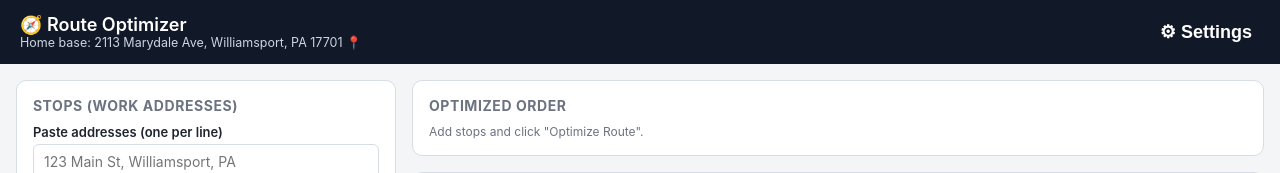
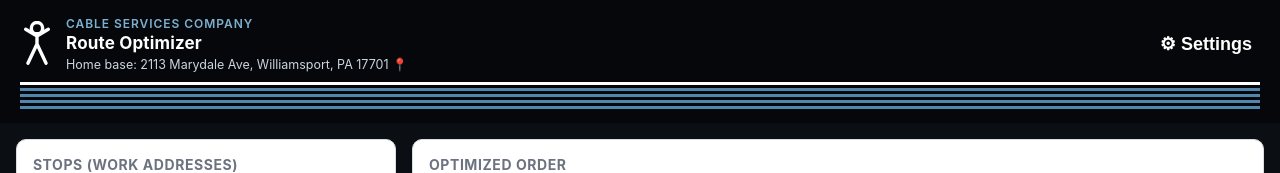
Before and after one commit to cadedcableservices-coder/route-optimizer, a plain HTML site: page index.html in a window 1280 px wide. Shown: the top 173 px of the page. Drawn offline with nearby package versions, Linux system fonts and the light colour scheme.

Commit message:
Add files via upload

```diff
--- a/index.html
+++ b/index.html
@@ -3,17 +3,21 @@
 <head>
 <meta charset="UTF-8" />
 <meta name="viewport" content="width=device-width, initial-scale=1.0" />
-<title>Route Optimizer</title>
+<title>Cable Services — Route Optimizer</title>
 <link rel="stylesheet" href="https://cdnjs.cloudflare.com/ajax/libs/leaflet/1.9.4/leaflet.min.css" />
 <style>
   :root {
-    --blue: #2563eb;
-    --blue-dark: #1d4ed8;
+    /* Cable Services Company brand palette, pulled from the flyer: near-black
+       shell, steel-blue accent, white type. */
+    --blue: #4f87ae;
+    --blue-dark: #3a6a89;
+    --blue-light: #7cb0d1;
     --green: #16a34a;
-    --gray-bg: #f4f5f7;
+    --gray-bg: #0b0e13;
     --gray-border: #d8dce3;
     --text: #1f2430;
     --muted: #6b7280;
+    --shell-black: #05070a;
   }
   * { box-sizing: border-box; }
   body {
@@ -23,17 +27,25 @@
     color: var(--text);
   }
   header {
-    background: #111827;
+    background: var(--shell-black);
     color: #fff;
-    padding: 14px 20px;
+    padding: 16px 20px 0;
     display: flex;
     align-items: center;
     justify-content: space-between;
     flex-wrap: wrap;
     gap: 8px;
   }
-  header h1 { font-size: 18px; margin: 0; font-weight: 600; }
-  header .home-line { font-size: 12.5px; color: #cbd5e1; }
+  header .brand { display: flex; align-items: center; gap: 12px; }
+  header .brand-logo { flex-shrink: 0; }
+  header .brand-text { display: flex; flex-direction: column; gap: 2px; }
+  header h1 { font-size: 17px; margin: 0; font-weight: 700; letter-spacing: 0.01em; }
+  header .app-name { font-size: 12px; color: var(--blue-light); text-transform: uppercase; letter-spacing: 0.08em; font-weight: 600; }
+  header .home-line { font-size: 12.5px; color: #cbd5e1; margin-top: 2px; }
+  .brand-stripes { background: var(--shell-black); display: flex; flex-direction: column; gap: 3px; padding: 10px 20px 14px; }
+  .brand-stripes div { height: 3px; }
+  .brand-stripes div:nth-child(1) { background: #fff; }
+  .brand-stripes div:nth-child(n+2) { background: var(--blue); }
   .layout {
     display: grid;
     grid-template-columns: 380px 1fr;
@@ -99,12 +111,14 @@
     cursor: grab;
   }
   .stop-item.dragging { opacity: 0.4; }
+  /* Hexagon badges echo the hex icon tiles on the Cable Services flyer. */
   .stop-item .num {
-    width: 22px; height: 22px;
-    border-radius: 50%;
+    width: 24px; height: 24px;
+    clip-path: polygon(25% 3%, 75% 3%, 100% 50%, 75% 97%, 25% 97%, 0% 50%);
     background: var(--blue);
     color: #fff;
     font-size: 11.5px;
+    font-weight: 700;
     display: flex; align-items: center; justify-content: center;
     flex-shrink: 0;
   }
@@ -126,7 +140,7 @@
   #settingsPanel.open { display: block; }
   .gear { background: transparent; color: #fff; font-size: 18px; padding: 4px 8px; }
   @media print {
-    header, .card:not(.print-card), #map { display: none !important; }
+    header, .brand-stripes, .card:not(.print-card), #map { display: none !important; }
     .print-card { display: block !important; border: none; }
   }
 </style>
@@ -134,12 +148,23 @@
 <body>
 
 <header>
-  <div>
-    <h1>🧭 Route Optimizer</h1>
-    <div class="home-line" id="homeLine">Home base: —</div>
+  <div class="brand">
+    <svg class="brand-logo" width="34" height="46" viewBox="0 0 60 80" xmlns="http://www.w3.org/2000/svg" aria-hidden="true">
+      <!-- Stylized recreation of the Cable Services Co. mark: a simple stroked
+           figure with arms out and legs apart, echoing the flyer's logo. -->
+      <circle cx="30" cy="12" r="10" fill="none" stroke="#fff" stroke-width="6"/>
+      <path d="M30 22 L30 40 M30 26 L10 14 M30 26 L50 14 M30 40 L14 74 M30 40 L46 74"
+            fill="none" stroke="#fff" stroke-width="6" stroke-linecap="round" stroke-linejoin="round"/>
+    </svg>
+    <div class="brand-text">
+      <span class="app-name">Cable Services Company</span>
+      <h1>Route Optimizer</h1>
+      <div class="home-line" id="homeLine">Home base: —</div>
+    </div>
   </div>
   <button class="gear" id="settingsBtn" title="Settings">⚙ Settings</button>
 </header>
+<div class="brand-stripes"><div></div><div></div><div></div><div></div><div></div></div>
 
 <div class="layout">
   <div>
@@ -865,7 +890,7 @@
       const isHome = i === 0;
       const leg = lastResult.legs[i]; // leg leaving this point (undefined for last if one-way)
       html += `<div class="stop-item" style="cursor:default;${p.far ? "border-color:#dc2626;" : ""}">
-        <div class="num" style="background:${isHome ? '#16a34a' : (p.far ? '#dc2626' : '#2563eb')}">${isHome ? '🏠' : i}</div>
+        <div class="num" style="background:${isHome ? '#16a34a' : (p.far ? '#dc2626' : '#4f87ae')}">${isHome ? '🏠' : i}</div>
         <div class="addr">${escapeHtml(p.address)}
           ${p.far ? `<div class="meta" style="color:#991b1b;">🚩 unusually far from home — likely a mismatched street name, verify or use exact coordinates</div>`
             : (p.approximate ? `<div class="meta" style="color:#92400e;">⚠ approximate match — double-check the pin on the map</div>` : "")}
@@ -892,9 +917,9 @@
       const isHome = i === 0;
       const icon = L.divIcon({
         className: "",
-        html: `<div style="background:${isHome ? '#16a34a' : '#2563eb'};color:#fff;border-radius:50%;width:26px;height:26px;display:flex;align-items:center;justify-content:center;font-size:12px;font-weight:700;border:2px solid #fff;box-shadow:0 1px 3px rgba(0,0,0,.4);">${isHome ? "H" : i}</div>`,
-        iconSize: [26, 26],
-        iconAnchor: [13, 13]
+        html: `<div style="background:${isHome ? '#16a34a' : '#4f87ae'};color:#fff;clip-path:polygon(25% 3%, 75% 3%, 100% 50%, 75% 97%, 25% 97%, 0% 50%);width:28px;height:28px;display:flex;align-items:center;justify-content:center;font-size:12px;font-weight:700;box-shadow:0 1px 3px rgba(0,0,0,.5);">${isHome ? "H" : i}</div>`,
+        iconSize: [28, 28],
+        iconAnchor: [14, 14]
       });
       L.marker([p.lat, p.lon], { icon }).addTo(markersLayer).bindPopup(escapeHtml(p.address));
     });
@@ -902,10 +927,10 @@
     const routeCoords = cycle ? [...orderedPoints, orderedPoints[0]] : orderedPoints;
     const geom = await getRouteGeometry(routeCoords);
     if (geom) {
-      L.polyline(geom, { color: "#2563eb", weight: 4, opacity: 0.8 }).addTo(routeLayer);
+      L.polyline(geom, { color: "#4f87ae", weight: 4, opacity: 0.85 }).addTo(routeLayer);
     } else {
       const straight = routeCoords.map(p => [p.lat, p.lon]);
-      L.polyline(straight, { color: "#2563eb", weight: 3, opacity: 0.7, dashArray: "6,6" }).addTo(routeLayer);
+      L.polyline(straight, { color: "#4f87ae", weight: 3, opacity: 0.75, dashArray: "6,6" }).addTo(routeLayer);
     }
     const bounds = L.latLngBounds(latlngs);
     map.fitBounds(bounds, { padding: [30, 30] });
```
